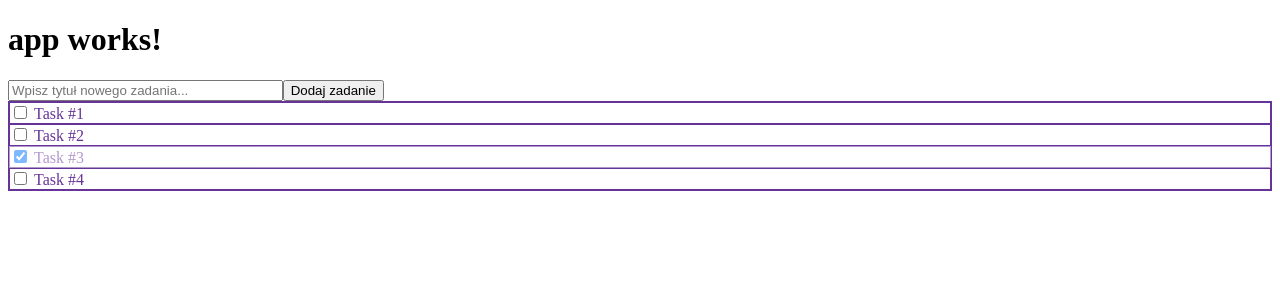
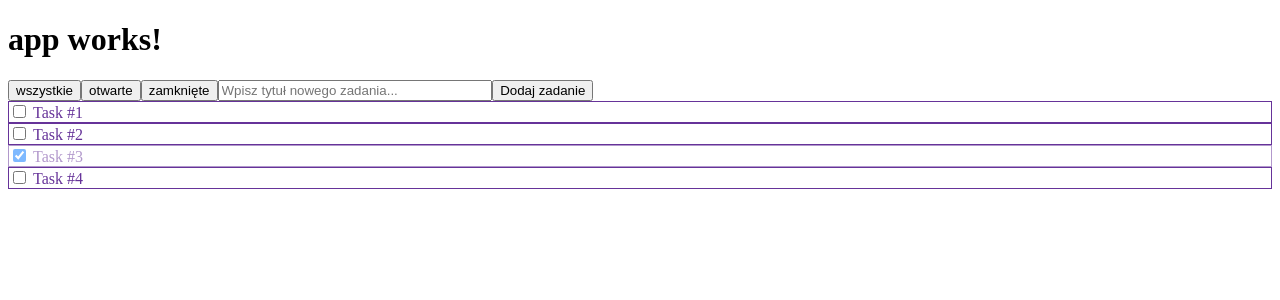
Before and after one commit to Choniawko/ng-componets-pro, an Angular app: page / in a window 1280 px wide. Shown: the top 300 px of the page. Built offline with nearby package versions, Linux system fonts and the light colour scheme.

Commit message:
liters bug

```diff
--- a/src/app/task-list/task-list.component.html
+++ b/src/app/task-list/task-list.component.html
@@ -1,4 +1,3 @@
+<ui-toggle [buttonList]="taskFilterList" [(selectedButton)]="selectedTaskFilter"></ui-toggle>
 <app-add-task (addedTask)="addTask($event)"></app-add-task>
-<div  class="task">
-  <app-task *ngFor="let task of getFilteredTasks" [task]="task"></app-task>
-</div>
+<app-task *ngFor="let task of getFilteredTasks" [task]="task"></app-task>
--- a/src/app/task-list/task-list.component.ts
+++ b/src/app/task-list/task-list.component.ts
@@ -27,10 +27,10 @@ export class TaskListComponent implements OnInit {
         let result: boolean;
         switch (this.selectedTaskFilter) {
           case 'otwarte':
-            result = task.done;
+            result = !task.done;
             break;
           case 'zamknięte':
-            result = !task.done;
+            result = task.done;
             break;
           default:
             result = true;
--- a/src/app/ui/toogle/toogle.component.ts
+++ b/src/app/ui/toogle/toogle.component.ts
@@ -1,7 +1,7 @@
 import { Component, OnInit, Input, Output, EventEmitter } from '@angular/core';
 
 @Component({
-  selector: 'ui-toogle',
+  selector: 'ui-toggle',
   templateUrl: './toogle.component.html',
   styleUrls: ['./toogle.component.css'],
   host: {
```
